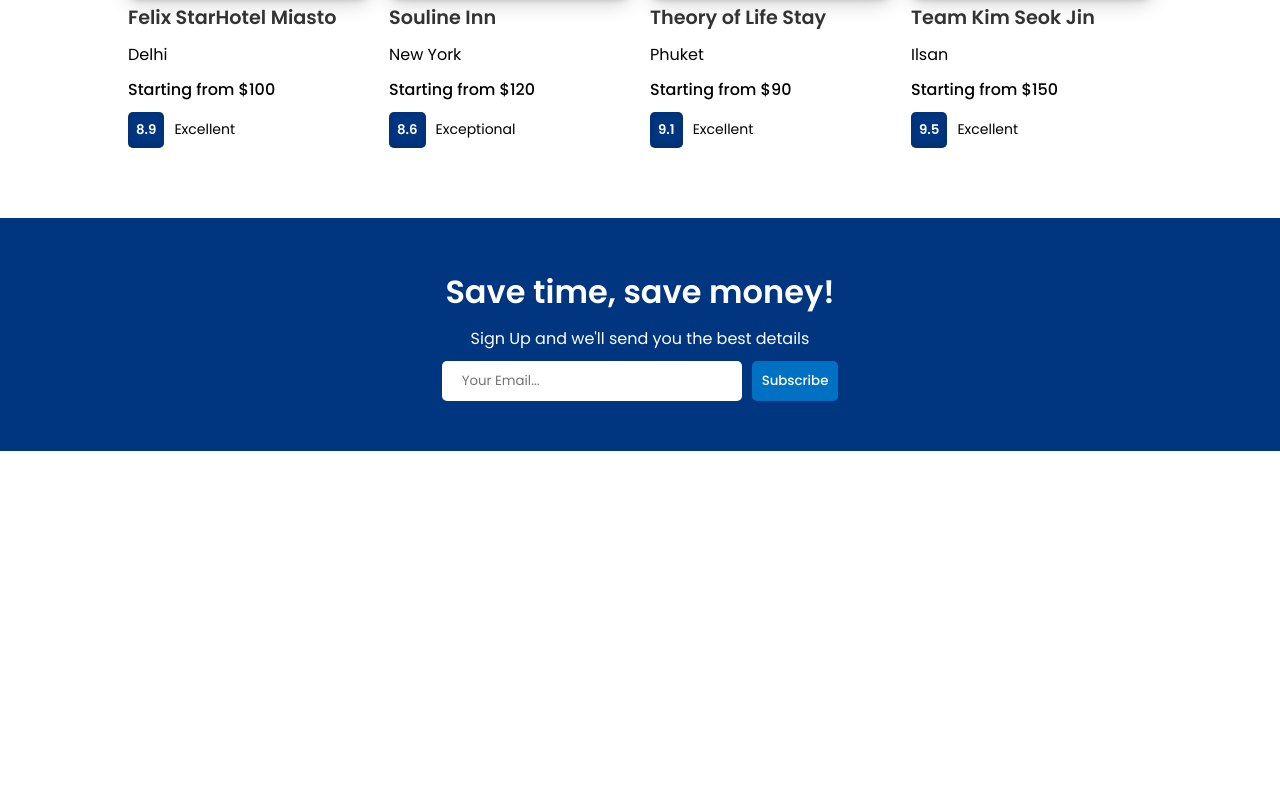
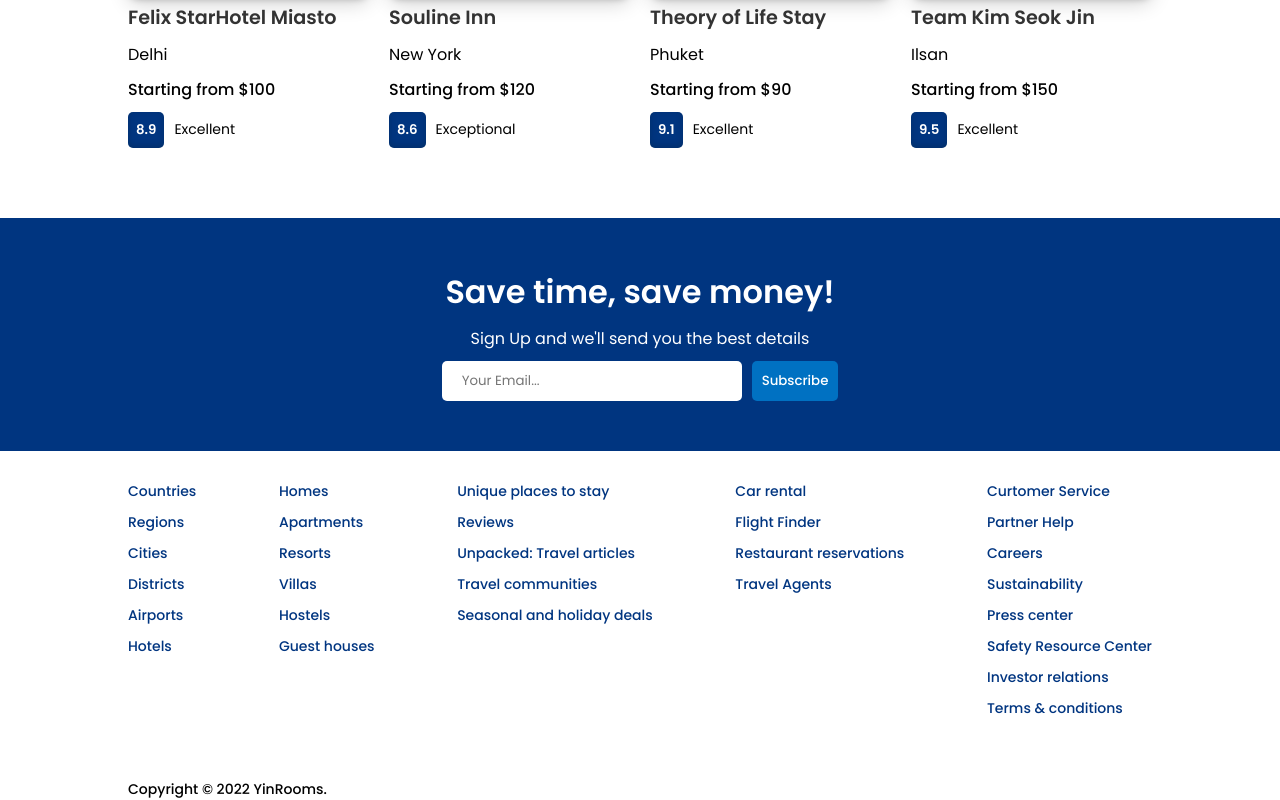
Before and after one commit to tabassum2507/YinRooms-booking-app, a React (Create React App) app: page / in a window 1280 px wide. Shown: the part 1410-2210 px from the top of the page. Before the commit the page ends 1861 px from the top, so only its background shows below. Built offline with nearby package versions, Linux system fonts and the light colour scheme.

Commit message:
list page

```diff
--- /dev/null
+++ b/src/components/footer/Footer.jsx
@@ -0,0 +1,52 @@
+import './footer.css'
+
+const Footer = () => {
+  return (
+    <div className="footer">
+    <div className="fLists">
+      <ul className="fList">
+        <li className="fListItem">Countries</li>
+        <li className="fListItem">Regions</li>
+        <li className="fListItem">Cities</li>
+        <li className="fListItem">Districts</li>
+        <li className="fListItem">Airports</li>
+        <li className="fListItem">Hotels</li>
+      </ul>
+      <ul className="fList">
+        <li className="fListItem">Homes </li>
+        <li className="fListItem">Apartments </li>
+        <li className="fListItem">Resorts </li>
+        <li className="fListItem">Villas</li>
+        <li className="fListItem">Hostels</li>
+        <li className="fListItem">Guest houses</li>
+      </ul>
+      <ul className="fList">
+        <li className="fListItem">Unique places to stay </li>
+        <li className="fListItem">Reviews</li>
+        <li className="fListItem">Unpacked: Travel articles </li>
+        <li className="fListItem">Travel communities </li>
+        <li className="fListItem">Seasonal and holiday deals </li>
+      </ul>
+      <ul className="fList">
+        <li className="fListItem">Car rental </li>
+        <li className="fListItem">Flight Finder</li>
+        <li className="fListItem">Restaurant reservations </li>
+        <li className="fListItem">Travel Agents </li>
+      </ul>
+      <ul className="fList">
+        <li className="fListItem">Curtomer Service</li>
+        <li className="fListItem">Partner Help</li>
+        <li className="fListItem">Careers</li>
+        <li className="fListItem">Sustainability</li>
+        <li className="fListItem">Press center</li>
+        <li className="fListItem">Safety Resource Center</li>
+        <li className="fListItem">Investor relations</li>
+        <li className="fListItem">Terms & conditions</li>
+      </ul>
+    </div>
+    <div className="fText">Copyright © 2022 YinRooms.</div>
+  </div>
+);
+}
+
+export default Footer
--- /dev/null
+++ b/src/components/footer/footer.css
@@ -0,0 +1,24 @@
+.footer{
+    width: 100%;
+    width: 1024px;
+    font-size: 14px;
+    font-weight: 500;
+  }
+
+  .fLists{
+    width: 100%;
+    display: flex;
+    justify-content: space-between;
+    margin-bottom: 50px;
+  }
+
+  .fList{
+    list-style: none;
+    padding: 0;
+  }
+
+  .fListItem{
+    margin-bottom: 10px;
+    color: #003580;
+    cursor: pointer;
+  }
--- a/src/components/header/Header.jsx
+++ b/src/components/header/Header.jsx
@@ -12,9 +12,12 @@ import { DateRange } from "react-date-range";
 import "./header.css";
 import "react-date-range/dist/styles.css"; // main css file
 import "react-date-range/dist/theme/default.css"; // theme css file
+import { useNavigate } from "react-router-dom";
 import { format } from "date-fns";
 
 const Header = ({ type }) => {
+
+  const [destination, setDestination] = useState("");
   const [openDate, setOpenDate] = useState(false);
   const [date, setDate] = useState([
     {
@@ -23,6 +26,8 @@ const Header = ({ type }) => {
       key: "selection",
     },
   ]);
+
+  const navigate = useNavigate();
 
   const [openOptions, setOpenOptions] = useState(false);
   const [options, setOptions] = useState({
@@ -39,6 +44,13 @@ const Header = ({ type }) => {
       };
     });
   };
+
+  const handleSearch = () => {
+    navigate("./hotels", {
+      state: {
+        destination, date, options } });
+      };
+
 
   return (
     <div className="header">
@@ -90,6 +102,7 @@ const Header = ({ type }) => {
                   type="text"
                   placeholder="Where are you going?"
                   className="headerSearchInput"
+                  onChange={(e) => setDestination(e.target.value)}
                 />
               </div>
 
@@ -191,7 +204,7 @@ const Header = ({ type }) => {
               </div>
 
               <div className="headerSearchItem">
-                <button className="headerBtn">Search</button>
+                <button className="headerBtn" onClick={handleSearch}>Search</button>
               </div>
             </div>
           </>
--- a/src/pages/home/Home.jsx
+++ b/src/pages/home/Home.jsx
@@ -1,5 +1,6 @@
 import Featured from '../../components/featured/Featured'
 import FeaturedProperties from '../../components/featuredProjects/FeaturedProperties'
+import Footer from '../../components/footer/Footer'
 import Header from '../../components/header/Header'
 import MailList from '../../components/mailList/MailList'
 import Navbar from '../../components/navbar/Navbar'
@@ -18,6 +19,7 @@ export default function Home() {
         <h1 className="homeTitle">Homes guests love</h1>
         <FeaturedProperties />
         <MailList />
+        <Footer />
       </div>
     </div>
   )
--- a/src/pages/list/List.jsx
+++ b/src/pages/list/List.jsx
@@ -1,14 +1,90 @@
-import React from 'react'
-import Header from '../../components/header/Header'
-import Navbar from '../../components/navbar/Navbar'
+import "./list.css";
+import Header from "../../components/header/Header";
+import Navbar from "../../components/navbar/Navbar";
+import { useState } from "react";
+import { format } from "date-fns";
+import { DateRange } from "react-date-range";
+import { useLocation } from "react-router-dom";
 
 function List() {
+  const location = useLocation();
+  console.log(location);
+
+  const [date, setDate] = useState(location.state.date);
+  const [destination, setDestination] = useState(location.state.destination);
+  const [options, setOptions] = useState(location.state.options);
+
+  const [openDate, setOpenDate] = useState(false);
+
   return (
     <div>
       <Navbar />
-      <Header type="list"/>
+      <Header type="list" />
+      <div className="listContainer">
+        <div className="listWrapper">
+          <div className="listSearch">
+            <h1 className="lsTitle">Search</h1>
+            <div className="lsItem">
+              <label>Destination</label>
+              <input type="text" placeholder="New Delhi" />
+            </div>
+
+            <div className="lsItem">
+              <label>Check-In-Date</label>
+              <span onClick={() => setOpenDate(!openDate)}>{`${format(
+                date[0].startDate,
+                "dd/MM/yyyy"
+              )}  to ${format(date[0].endDate, "MM/dd/yyyy")}`}</span>
+              {openDate && (
+                <DateRange
+                  onChange={(item) => setDate([item.selection])}
+                  minDate={new Date()}
+                  ranges={date}
+                />
+              )}
+            </div>
+
+            <div className="lsItem">
+              <label>Options</label>
+              <div className="lsoptions">
+                <div className="lsOptionItem">
+                  <span className="lsoptionText">
+                    Min Price <small>(per night)</small>
+                  </span>
+                  <input className="lsOptionInput" type="number" />
+                </div>
+
+                <div className="lsOptionItem">
+                  <span className="lsoptionText">
+                    Max Price <small>(per night)</small>
+                  </span>
+                  <input type="number" className="lsOptionInput" />
+                </div>
+
+                <div className="lsOptionItem">
+                  <span className="lsoptionText">Adult</span>
+                  <input type="number" className="lsOptionInput" />
+                </div>
+
+                <div className="lsOptionItem">
+                  <span className="lsoptionText">Children</span>
+                  <input type="number" className="lsOptionInput" />
+                </div>
+
+                <div className="lsOptionItem">
+                  <span className="lsoptionText">Room</span>
+                  <input type="number" className="lsOptionInput" />
+                </div>
+              </div>
+            </div>
+
+            <button>Search</button>
+          </div>
+          <div className="listResult"></div>
+        </div>
+      </div>
     </div>
-  )
+  );
 }
 
-export default List
+export default List;
--- a/src/pages/list/list.css
+++ b/src/pages/list/list.css
@@ -0,0 +1,84 @@
+.listContainer {
+  display: flex;
+  justify-content: center;
+  margin-top: 20px;
+}
+
+.listWrapper {
+  width: 100%;
+  max-width: 1024px;
+  display: flex;
+  gap: 20px;
+}
+
+.listSearch {
+  flex: 1;
+  background-color: yellow;
+  padding: 20px;
+  top: 10px;
+  height: max-content;
+  border-radius: 10px;
+  position: sticky;
+  box-shadow: rgba(50, 50, 93, 0.25) 0px 13px 27px -5px, rgba(0, 0, 0, 0.3) 0px 8px 16px -8px;
+}
+
+.lsTitle {
+  font-size: 20px;
+  color: #555;
+  margin-bottom: 10px;
+}
+
+.lsItem {
+  display: flex;
+  flex-direction: column;
+  gap: 5px;
+  margin-bottom: 10px;
+}
+
+.lsItem > label {
+  font-size: 14px;
+  font-weight: 500;
+}
+
+.lsItem > input {
+  border-radius: 5px;
+  border: none;
+  padding: 5px;
+  height: 30px;
+}
+
+.lsItem > span {
+  height: 30px;
+  padding: 5px;
+  background-color: #fff;
+  border-radius: 5px;
+  margin-bottom: 10px;
+}
+
+.listResult {
+  flex: 3;
+}
+
+.lsOptionItem {
+  display: flex;
+  justify-content: space-between;
+  margin-bottom: 10px;
+  color: #555;
+  font-size: 14px;
+}
+
+.lsOptionInput{
+    width: 50px;
+}
+
+.listSearch>button{
+    width: 100%;
+    height: 40px;
+    border-radius: 10px;
+    border: none;
+    background-color: blue;
+    color: #fff;
+    font-size: 16px;
+    font-weight: 500;
+    box-shadow: rgba(0, 0, 0, 0.19) 0px 10px 20px, rgba(0, 0, 0, 0.23) 0px 6px 6px;
+}
```
